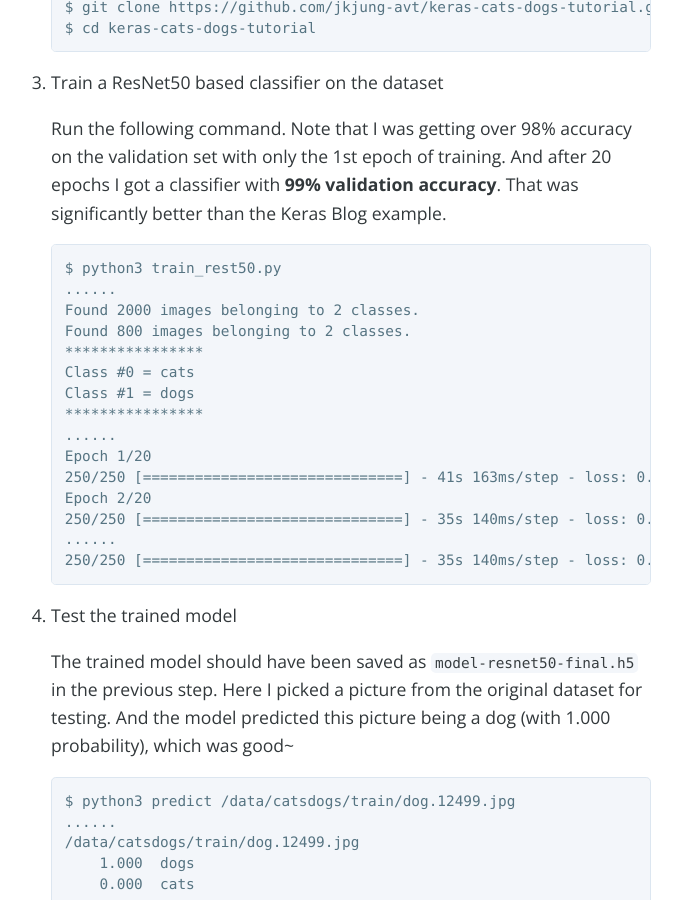
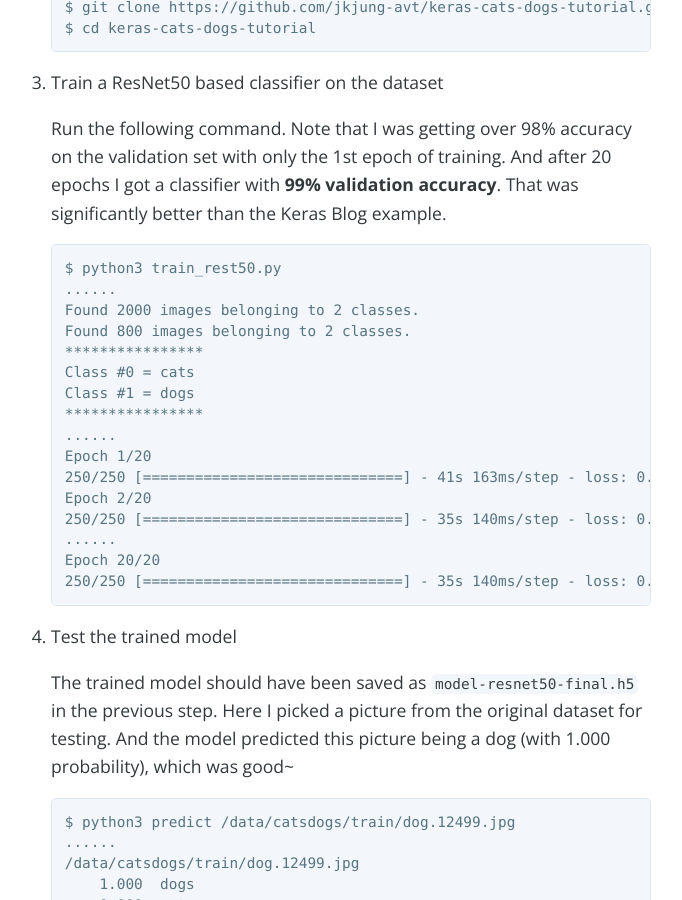
Before and after one commit to jkjung-avt/jkjung-avt.github.io, a Jekyll site: the page built from _posts/2018-04-14-keras-tutorial.md, in a window 1280 px wide and 900 px high, scrolled down 2211 px. Shown: the whole window, without its empty margins (309-991 px from the left). Built offline with Jekyll 4.4.1, drawn with Linux system fonts in a browser that asks for light colours; nearby versions of some CDN libraries; comment, search, counter and statistics services are not loaded.

Commit message:
Add 1 missing line

````diff
--- a/_posts/2018-04-14-keras-tutorial.md
+++ b/_posts/2018-04-14-keras-tutorial.md
@@ -98,6 +98,7 @@ In my own case, I usd `tensorflow-gpu (1.7.0)` and the Keras package within. Ref
    Epoch 2/20
    250/250 [==============================] - 35s 140ms/step - loss: 0.1790 - acc: 0.9290 - val_loss: 0.0513 - val_acc: 0.9850
    ......
+   Epoch 20/20
    250/250 [==============================] - 35s 140ms/step - loss: 0.0192 - acc: 0.9940 - val_loss: 0.0317 - val_acc: 0.9900
    ```
 
````
